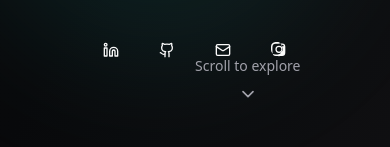
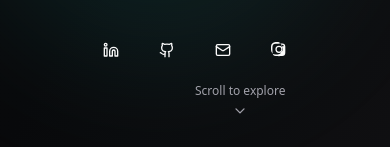
Before and after one commit to KaranMurari/karanwork766, a React (Vite) app: page / in a window 390 px wide. Shown: the part 697-844 px from the top of the page. Built offline with nearby package versions, Linux system fonts and the light colour scheme.

Commit message:
Fix scroll button position
Adjust scroll button position and add animation.

```diff
--- a/src/components/HeroSection.tsx
+++ b/src/components/HeroSection.tsx
@@ -132,10 +132,10 @@ const HeroSection = () => {
       </div>
 
       {/* Scroll indicator */}
-      <div className="absolute bottom-8 left-1/2 transform -translate-x-1/2 animate-bounce">
-        <button onClick={() => scrollToSection("about")} className="flex flex-col items-center space-y-2 text-muted-foreground hover:text-accent transition-colors">
-          <span className="text-sm">Scroll to explore</span>
-          <ChevronDown className="h-5 w-5" />
+      <div className="absolute bottom-5 sm:bottom-10 left-1/2 transform -translate-x-1/2 animate-bounce">
+        <button onClick={() => scrollToSection("about")} className="flex flex-col items-center space-y-1 sm:space-y-2 text-muted-foreground hover:text-accent transition-all duration-300 hover:scale-110">
+          <span className="text-xs sm:text-sm">Scroll to explore</span>
+          <ChevronDown className="h-4 w-4 sm:h-5 sm:w-5" />
         </button>
       </div>
     </section>;
```
